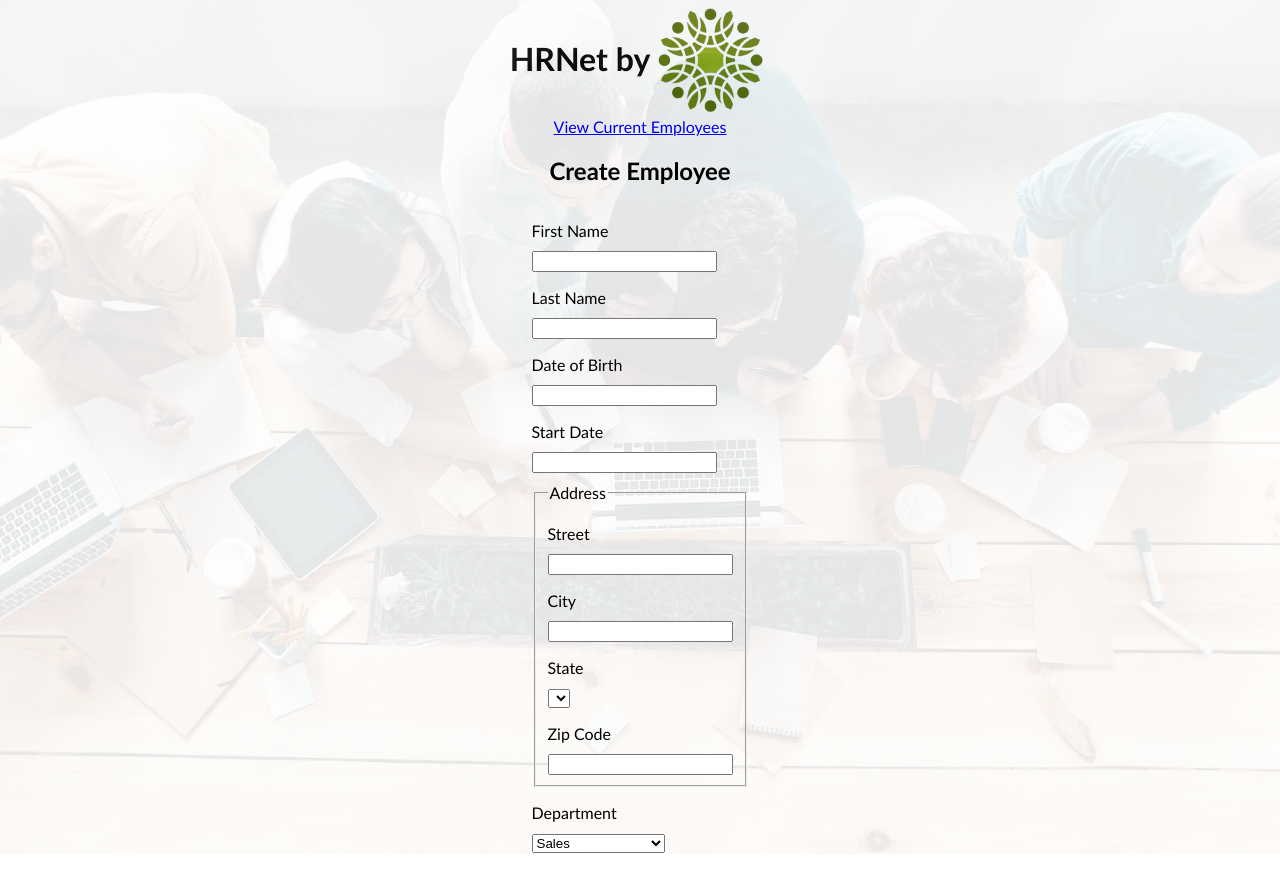
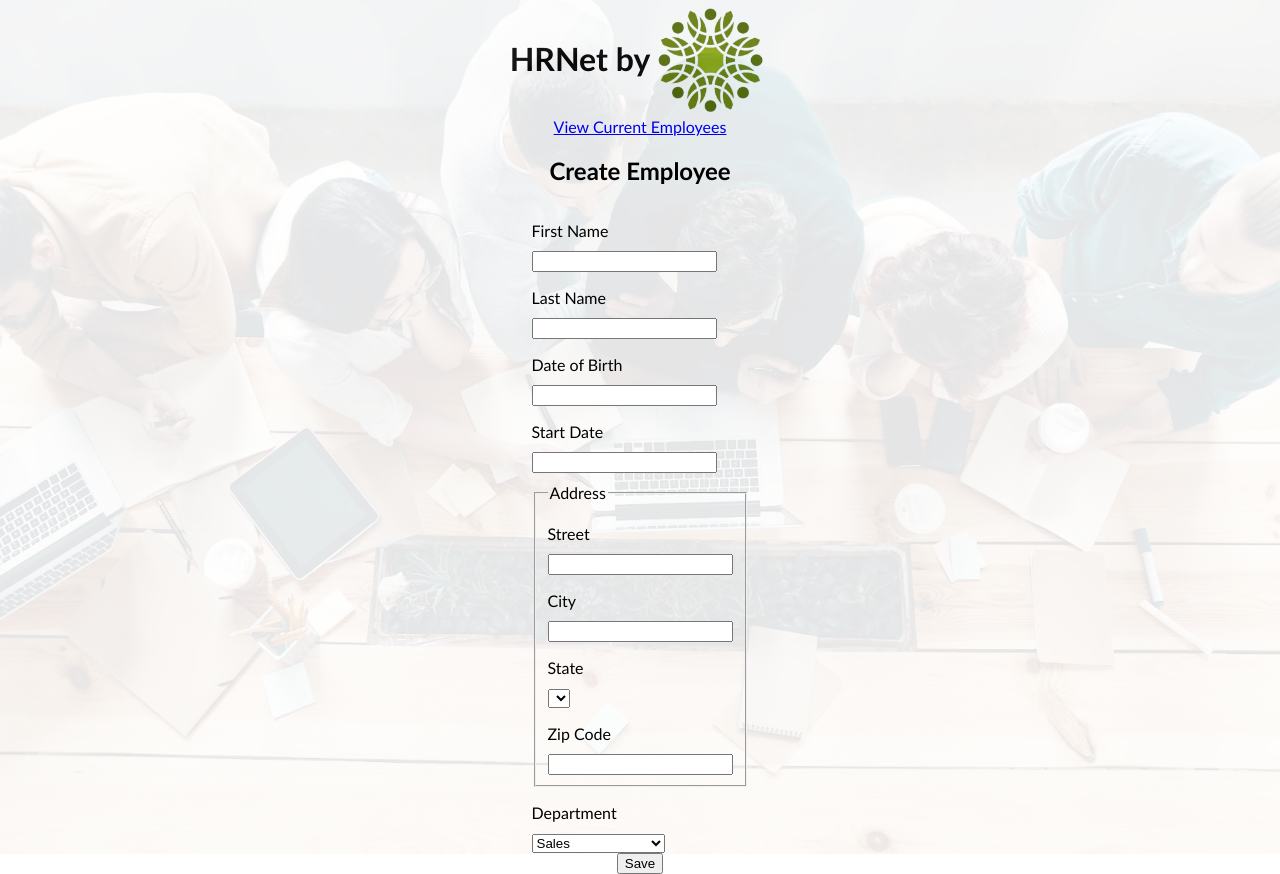
Before and after one commit to mohaali77/P14-JS-React, a React (Create React App) app in the folder hrnet/: page / in a window 1280 px wide. Built offline with nearby package versions, Linux system fonts and the light colour scheme.

Commit message:
Update CreateEmployee.jsx

```diff
--- a/hrnet/src/pages/CreateEmployee.jsx
+++ b/hrnet/src/pages/CreateEmployee.jsx
@@ -34,9 +34,9 @@ export function CreateEmployee() {
                     <label for="zip-code">Zip Code</label>
                     <input id="zip-code" type="number" />
                 </fieldset>
-
                 <Menu />
             </form>
+            <button onclick="saveEmployee()">Save</button>
         </section>
     </>
 }
```
